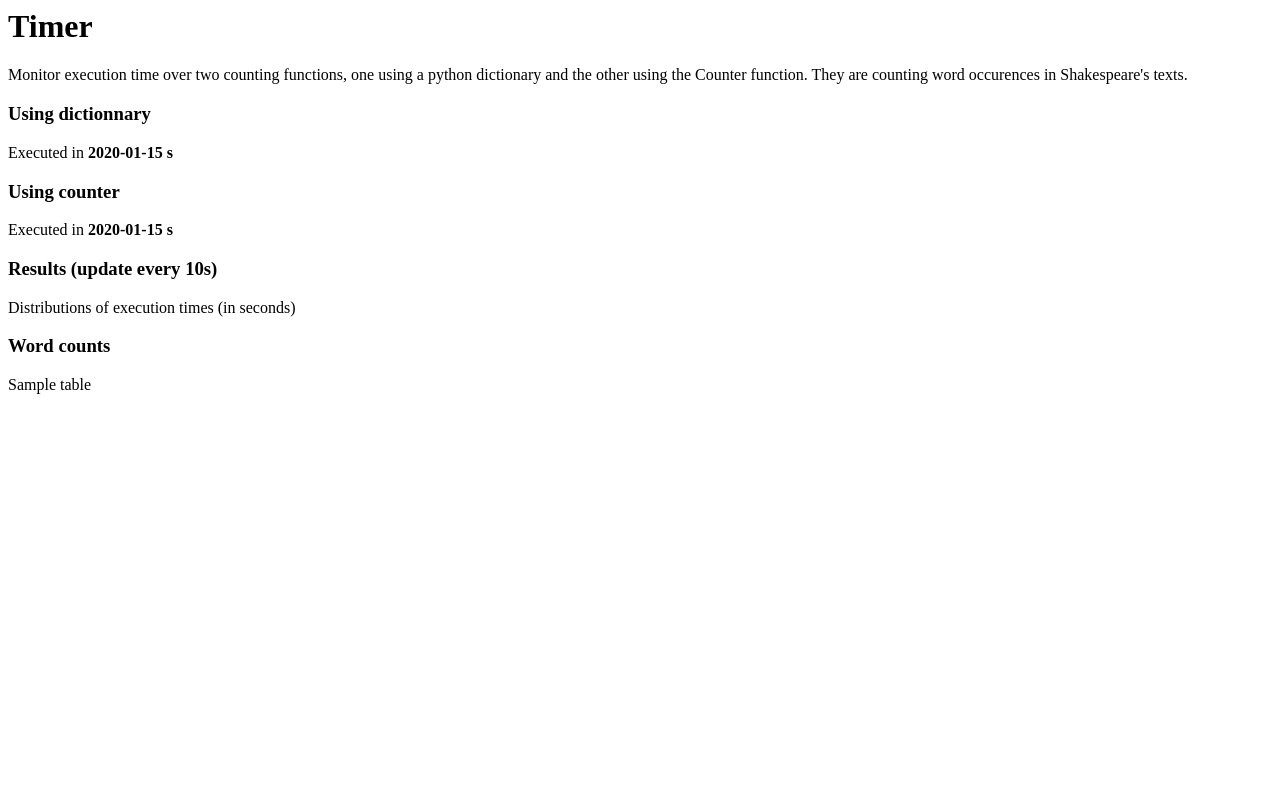
After one commit to NicolasDenier/digital_traces_analysis, a Flask app: template first_micro/templates/timer.html in a window 1280 px wide. The commit adds this page. Run offline with Flask 2, Linux system fonts and the light colour scheme; the template is opened without the code that fills it: most values are stand-ins (such as "Sample title", 1, 10 or a date in 2020); some libraries are stand-ins or nearby versions.

Commit message:
timer log

```diff
--- a/first_micro/main.py
+++ b/first_micro/main.py
@@ -2,10 +2,16 @@ from flask import Flask, redirect, url_for, render_template, url_for, request
 from markupsafe import escape # to escape user inputs and so avoid injection attacks
 import requests
 import json
+import subprocess
+#subprocess.run(["pip", "install", "pandas"]) # bypass the requirements size limit
 import pandas as pd
 from googleapiclient.discovery import build
 from google_auth_oauthlib.flow import InstalledAppFlow
 from pytrends.request import TrendReq
+import time
+from string import punctuation
+from collections import Counter
+from apscheduler.schedulers.background import BackgroundScheduler
 
 app = Flask(__name__)
 app.config.from_pyfile('settings.py')
@@ -124,3 +130,89 @@ def trends():
     data = data.rename(columns={"/m/021mn": "food", "/m/0d18sk": "web"})
 
     return prefix_google+render_template('trends.html', labels=data["date"], values1=data["food"], values2=data["web"])
+
+def timer_log(function):
+    def wrapper(*args):
+        start_time = time.time()
+        function(*args)
+        execution_time = round(time.time()-start_time, 2)
+        return execution_time
+    return wrapper
+
+counts_dict = dict()
+counter = Counter()
+
+def word_count_using_dict(words):
+    global counts_dict
+    for word in words:
+        if word in counts_dict:
+            counts_dict[word] += 1
+        else:
+            counts_dict[word] = 1
+
+def word_count_using_counter(words):
+    global counter
+    counter.update(words)
+
+@timer_log # Monitor execution time for this function
+def count_occurences(link, count_function):
+    # Stream data from link and call a count function for each line
+    r = requests.get(link, stream=True)
+    for line in r.iter_lines(decode_unicode=True):
+        if line:
+            # set line to lower case, remove punctuation and split words
+            words = line.lower().translate(str.maketrans('', '', punctuation)).split()
+            count_function(words)
+
+# Transform a python dict to an HTML table (as string)
+def dict_to_table(d):
+    table="<table>"
+    table+="<tr><th>Word</th><th>Occurences</th></tr>"
+    d = dict(sorted(d.items(), key=lambda item: item[1], reverse=True)) # sort by values
+    for key, value in d.items():
+        table+=f'<tr><td>{key}</td><td>{value}</td></tr>'
+    table +="</table>"
+    return table
+
+execution_times = [[],[]]
+def long_calculations(k):
+    global execution_times
+    shakespeare_artwork = 'https://ocw.mit.edu/ans7870/6/6.006/s08/lecturenotes/files/t8.shakespeare.txt'
+    for i in range(k):
+        execution_times[0].append(count_occurences(shakespeare_artwork, word_count_using_dict))
+        execution_times[1].append(count_occurences(shakespeare_artwork, word_count_using_counter))
+        if k != 1:
+            counts_dict = dict() # reset dict
+            counter = Counter() # reset counter
+
+
+@app.route('/process_result', methods=["GET"])
+def process_result():
+    long_calculations(1)
+    distribution_0 = dict(Counter(execution_times[0]))
+    distribution_1 = dict(Counter(execution_times[1]))
+
+    # get values from 2 dicts to a single dataframe to lists
+    df0 = pd.DataFrame.from_dict(distribution_0, orient='index', columns=['distribution_0']).reset_index()
+    df1 = pd.DataFrame.from_dict(distribution_1, orient='index', columns=['distribution_1']).reset_index()
+    df = pd.concat([df0, df1], ignore_index=True, sort=False).groupby(['index']).sum().reset_index()
+    labels=df['index'].values.tolist() # list of unique labels in both distributions
+    values0=df['distribution_0'].astype('int').values.tolist()
+    values1=df['distribution_1'].astype('int').values.tolist()
+
+    return render_template('exec_time_distribution.html', labels=labels, values0=values0, values1=values1)
+
+@app.route('/timer', methods=["GET"])
+def timer():
+    global execution_times
+    execution_times = [[],[]] # reset execution_times on page reload
+    long_calculations(1)
+    mean_times = list(map(lambda x: round(sum(x)/len(x),2), execution_times))
+    return prefix_google+render_template('timer.html', execution_times=mean_times, table=dict_to_table(counts_dict))
+
+if __name__ == "__main__":
+    '''scheduler = BackgroundScheduler()
+    scheduler.add_job(random_num, "interval", seconds=10)
+    scheduler.start()
+    '''
+    app.run()
--- a/first_micro/requirements.txt
+++ b/first_micro/requirements.txt
@@ -4,4 +4,5 @@ google-api-python-client
 google-auth-httplib2
 google-auth-oauthlib
 pytrends
+apscheduler
 pandas
--- /dev/null
+++ b/first_micro/templates/exec_time_distribution.html
@@ -0,0 +1,6 @@
+<div style="width: 1200px">
+  <canvas id="distributionChart" width="1200" height="250"></canvas>
+  <script>
+    {% include 'distribution_chart.js' %}
+  </script>
+</div>
--- a/first_micro/templates/home.html
+++ b/first_micro/templates/home.html
@@ -5,4 +5,5 @@
     <li style="list-style-type: '📝 ';"><a href={{url_for('logger')}}>logger</a></li>
     <li style="list-style-type: '🍪 ';"><a href={{url_for('auth')}}>cookies</a></li>
     <li style="list-style-type: '📈 ';"><a href={{url_for('trends')}}>trends</a></li>
+    <li style="list-style-type: '⌚ ';"><a href={{url_for('timer')}}>timer</a></li>
   </ul>
--- /dev/null
+++ b/first_micro/templates/timer.html
@@ -0,0 +1,30 @@
+<!--async functions-->
+<script src="https://unpkg.com/htmx.org@1.7.0"></script>
+<!--Chart.js-->
+<script src="https://cdnjs.cloudflare.com/ajax/libs/Chart.js/2.5.0/Chart.min.js"></script>
+<style>
+  th {
+    text-align: left;
+  }
+</style>
+<h1>Timer</h1>
+<p>
+  Monitor execution time over two counting functions, one using a python
+  dictionary and the other using the Counter function. They are counting word
+  occurences in Shakespeare's texts.
+</p>
+<h3>Using dictionnary</h3>
+Executed in <b>{{execution_times[0]}} s</b>
+<h3>Using counter</h3>
+Executed in <b>{{execution_times[1]}} s</b>
+<h3>Results (update every 10s)</h3>
+<p>Distributions of execution times (in seconds)</p>
+<p
+  hidden
+  hx-get="/process_result"
+  hx-target="#output_api"
+  hx-trigger="every 10s"
+></p>
+<p id="output_api"></p>
+<h3>Word counts</h3>
+{{table|safe}}
```
Also changed, not shown: first_micro/templates/distribution_chart.js (added, +71 -0 lines), README.md, images/distributions-deta.png (added), images/distributions.png (added), images/trends.png (added), 2 other files.
